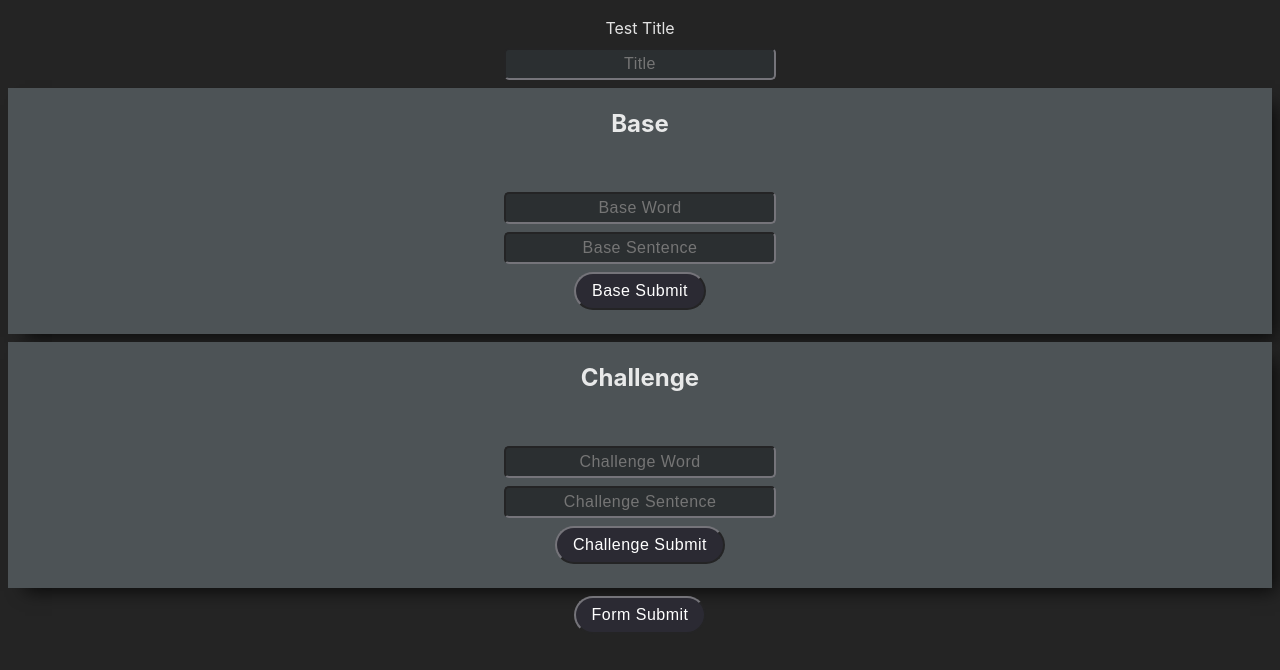
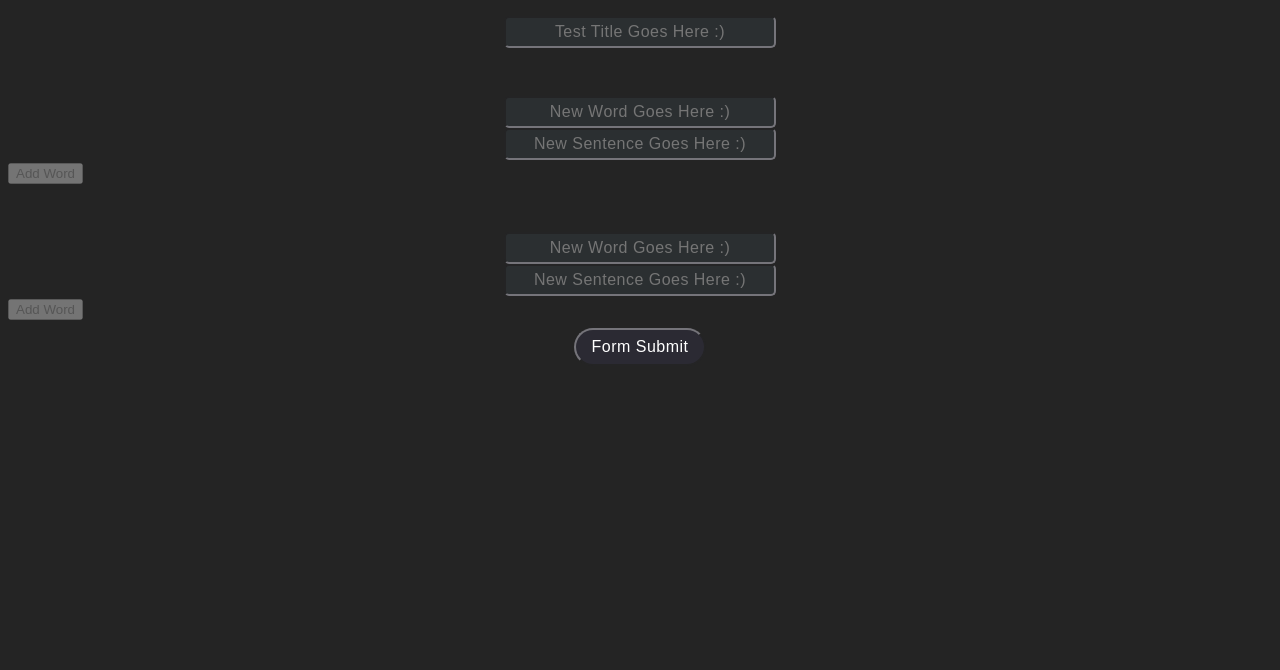
Before and after one commit to InstincDev/spellwell-frontend, a React (Vite) app: page /test in a window 1280 px wide. Shown: the top 670 px of the page. Built offline with nearby package versions, Linux system fonts and the light colour scheme.

Commit message:
Big refactor

```diff
--- a/src/components/atoms/ExampleAtom/ExampleAtom.jsx
+++ /dev/null
@@ -1,4 +0,0 @@
-import styles from './ExampleAtom.module.scss'
-export function ExampleAtom ({text = "Default ExampleAtom Text"}){
-    return <div className={styles.ExampleAtom}><p>{text}</p></div>
-}
--- a/src/components/atoms/ExampleAtom/ExampleAtom.module.scss
+++ /dev/null
@@ -1,4 +0,0 @@
-.ExampleAtom{
-    background: black;
-    color: white;
-}
--- a/src/components/atoms/InputToolTip/InputToolTip.jsx
+++ /dev/null
@@ -1,3 +0,0 @@
- export function InputToolTip({ message }) {
-    return <span style={{color:"#ff1a28", fontSize: "1.2rem"}}>{message}</span>;
-}
--- a/src/components/atoms/index.js
+++ b/src/components/atoms/index.js
@@ -1,3 +1,2 @@
-export {ExampleAtom} from './ExampleAtom/ExampleAtom'
 export {AddWords} from './AddWords/AddWords'
-export {InputToolTip} from './InputToolTip/InputToolTip'
+export {Word} from './Word/Word'
--- a/src/components/molecules/BaseInput/BaseInput.jsx
+++ b/src/components/molecules/BaseInput/BaseInput.jsx
@@ -1,38 +1,58 @@
 import { useState } from "react";
 import { form_label } from "../../../styling/form.module.sass";
-import userInputEnums from "../../../utils/userInputEnums";
 
-export function BaseInput({ name, type, placeholder }) {
-    const [inputValue, setInputValue] = useState("");
-    const [checkPassword, setCheckPassword] = useState(false);
+// TODO: Should the component take a prop to set if required or not?
+// TODO: Create validation patterns for inputs. They should be passed in through props probably.
+// TODO: Remove WordInput component and all its references after adding patterns.
+
+export function BaseInput({
+  name,
+  type,
+  placeholder,
+  value,
+  setValue,
+}) {
+  if (type === "password") return passwordInput(name,placeholder,value,setValue)
+  else return basicInput(name, type, placeholder, value, setValue)
+}
+
+const passwordInput = (name, placeholder, value, setValue,) => {
+  const [showPassword, setShowPassword] = useState(false)
 
   return (
     <label htmlFor={name} className={form_label}>
       <input
-                type={!checkPassword ? type : "text"}
+        type={showPassword ? "text" : "password"}
         name={name}
         id={name}
         placeholder={placeholder}
-                onChange={(e) => setInputValue(e.target.value)}
-                value={inputValue}
-                minLength={
-                    name == userInputEnums.USER_PASSWORD ||
-                    name == userInputEnums.USER_CONFIRM_PASSWORD
-                        ? "8"
-                        : "5"
-                }
-                required
+        value={value}
+        onChange={(e)=> setValue(e.target.value)}
+        minLength="8"
       />
 
-            {type == "password" && (
       <button
-                    onClick={() => {
-                        setCheckPassword(!checkPassword);
-                    }}
+        onClick={() => setShowPassword(!checkPassword)}
       >
-                    {checkPassword === true ? "Hide Password" : "Show Password"}
+        {showPassword ? "Hide Password" : "Show Password"}
       </button>
-            )}
     </label>
-    );
+  )
 }
+
+// Just a catch all for any input types that wont have specific behaviours.
+const basicInput = (name, type, placeholder, value, setValue) => {
+  return (
+    <label htmlFor={name} className={form_label}>
+      <input
+        type={type}
+        name={name}
+        id={name}
+        placeholder={placeholder}
+        value={value}
+        onChange={(e)=> setValue(e.target.value)}
+        minLength="2"
+      />
+    </label>
+  )
+}
--- a/src/components/molecules/WordList/WordList.jsx
+++ b/src/components/molecules/WordList/WordList.jsx
@@ -1,20 +1,20 @@
-import {word_list, delete_word} from "./WordList.module.sass"
+import {word_list } from "./WordList.module.sass"
+import { Word } from "../../";
 
-export function WordList({ wordList, deleteWord }) {
-    function handleOnClick(index) {
-        deleteWord(index);
-    }
-    return (
-        <ul className={word_list}>
-            {wordList.map(({ word, sentence }, i) => (
-                <li key={`wordList-${i}`}>
-                    <p>Word: {word}</p>
-                    <p>Sentence: {sentence}</p>
-                    <button  className={delete_word} type="button" onClick={() => handleOnClick(i)}>
-                        Delete
-                    </button>
-                </li>
-            ))}
-        </ul>
-    );
+export function WordList({list, deleteWord}) {
+
+  return (
+    <ul className={word_list}>
+      {
+        list?.map(({word, sentence}, index) =>
+          <Word
+            key={`Word-${index}`}
+            word={word}
+            sentence={sentence}
+            deleteWord={()=> deleteWord(index)}
+          />
+        )
+      }
+    </ul>
+  );
 }
--- a/src/components/organisms/CreateTestForm/CreateTestForm.jsx
+++ b/src/components/organisms/CreateTestForm/CreateTestForm.jsx
@@ -1,61 +1,57 @@
 import { useState } from "react";
-import { AddWords, WordInput } from "../../";
+import { BaseInput, WordList } from "../../";
 import { postTest } from "../../../utils/serverRequest";
-import{create_test_form, form_head, form_label, form_button} from "../../../styling/form.module.sass"
-
-/*
-    TODO:
-         - Validate :)
-            - Title string length
-         - SASS
-*/
+import{create_test_form, form_button} from "../../../styling/form.module.sass"
 
 const BASE_WORD_LENGTH = 2;
 const CHALLENGE_WORD_LENGTH = 1;
 const TEACHERID = "64441ddc819c4a0efbd2e075";
 
 export function CreateTestForm() {
-    // TITLE STATE
   const [testTitle, setTestTitle] = useState("");
-    // WORD LIST STATE
+
+  // Word Inputs
+  const [baseWordInput, setBaseWordInput] = useState("")
+  const [challengeWordInput, setChallengeWordInput] = useState("")
+
+  // Word Sentences
+  const [baseWordSentenceInput, setBaseWordSentenceInput] = useState("")
+  const [challengeWordSentenceInput, setChallengeWordSentenceInput] = useState("")
+
+  // Word Lists
   const [baseWordList, setBaseWordList] = useState([]);
   const [challengeWordList, setChallengeWordList] = useState([]);
-    // ERROR STATE
-    const [formBaseWordError, setFormBaseWordError] = useState(null);
-    const [formChallengeWordError, setFormChallengeWordError] = useState(null);
+
+  const addBaseWord = () => {
+    setBaseWordList([...baseWordList, {word:baseWordInput, sentence:baseWordSentenceInput}])
+    setBaseWordInput("")
+    setBaseWordSentenceInput("")
+  }
+  const deleteBaseWord = (wordIndex) => {
+    if (baseWordList.length == 1) {
+      setBaseWordList([])
+      return
+    }
+    setBaseWordList(...baseWordList.filter((_,index)=> index !== wordIndex))
+  }
+
+  const addChallengeWord = () => {
+    setChallengeWordList([...challengeWordList, {word:challengeWordInput, sentence:challengeWordSentenceInput}])
+    setChallengeWordInput("")
+    setChallengeWordSentenceInput("")
+  }
+  const deleteChallengeWord = (wordIndex) => {
+    if (challengeWordList.length == 1) {
+      setChallengeWordList([])
+      return
+    }
+    setChallengeWordList(...challengeWordList.filter((_,index)=> index !== wordIndex))
+  }
 
   const handleSubmit = async (event) => {
     event.preventDefault();
-        // check if baseWordList && challengeWordList are of correct length
-        // if baseWordList is not of length -> show InputToolTip w/ message
-        // if challengeWordList is not of length -> show InputToolTip w/ message
 
-        let isError = false;
-
-        // Check the base and challenge word list length and set error state string if either list length is wrong
-        if (
-            baseWordList.length !== BASE_WORD_LENGTH ||
-            challengeWordList.length !== CHALLENGE_WORD_LENGTH
-        ) {
-            isError = false;
-            if (baseWordList.length > BASE_WORD_LENGTH) {
-                setFormBaseWordError("Too Many Base Words");
-            }
-            if (baseWordList.length < BASE_WORD_LENGTH) {
-                setFormBaseWordError("Too Few Base Words");
-            }
-            if (challengeWordList.length > CHALLENGE_WORD_LENGTH) {
-                setFormChallengeWordError("Too Many Challenge Words");
-            }
-            if (challengeWordList.length < CHALLENGE_WORD_LENGTH) {
-                setFormChallengeWordError("Too Few Challenge Words");
-            }
-        }
-        // Short circuit if any of the lists have an error
-        if (isError) {
-            console.log("we have an ERROR");
-            return;
-        }
+    if (isError()) return
 
     // Post request
     await postTest({
@@ -66,53 +62,73 @@ export function CreateTestForm() {
     });
   };
 
-    function addBaseWord(baseWordObj) {
-        setBaseWordList([...baseWordList, baseWordObj]);
-        setFormBaseWordError(null);
-    }
-
-    function addChallengeWord(challengeWordObj) {
-        setChallengeWordList([...challengeWordList, challengeWordObj]);
-        setFormChallengeWordError(null);
-    }
-
-    function deleteBaseWord(index) {
-        let arr = [...baseWordList];
-        arr.splice(index, 1);
-        setBaseWordList(arr);
-        setFormBaseWordError(null);
-    }
-
-    function deleteChallengeWord(index) {
-        let arr = [...challengeWordList];
-        arr.splice(index, 1);
-        setChallengeWordList(arr);
-        setFormChallengeWordError(null);
-    }
-
   return (
     <form className={create_test_form} onSubmit={handleSubmit}>
-            <label htmlFor="title" className={form_label}>
-                Test Title
-                <input type="title" name="title" placeholder="Title" onChange={(e)=> setTestTitle(e.target.value)} value={testTitle}/>
-            </label>
-            <WordInput
-                title={"Base"}
-                formWordError={formBaseWordError}
-                wordList={baseWordList}
-                addWord={addBaseWord}
-                deleteWord={deleteBaseWord}
+      <BaseInput name="title" type="text" placeholder="Test Title Goes Here :)" value={testTitle} setValue={setTestTitle} />
+      { /* Should this be componentized? */ }
+      <div>
+        <WordList list={baseWordList} deleteWord={deleteBaseWord}/>
+        <BaseInput
+          name="baseWordInput"
+          type="text"
+          placeholder="New Word Goes Here :)"
+          value={baseWordInput}
+          setValue={setBaseWordInput}
         />
+        <BaseInput
+          name="baseWordSentenceInput"
+          type="text"
+          placeholder="New Sentence Goes Here :)"
+          value={baseWordSentenceInput}
+          setValue={setBaseWordSentenceInput}
+        />
+        <button type="button" onClick={addBaseWord} disabled={baseWordInput.length < 2 || baseWordSentenceInput.length < 2}>Add Word</button>
+      </div>
 
-            <WordInput
-                title={"Challenge"}
-                formWordError={formChallengeWordError}
-                wordList={challengeWordList}
-                addWord={addChallengeWord}
-                deleteWord={deleteChallengeWord}
+      <div>
+        <WordList list={challengeWordList} deleteWord={deleteChallengeWord}/>
+        <BaseInput
+          name="challengeWordInput"
+          type="text"
+          placeholder="New Word Goes Here :)"
+          value={challengeWordInput}
+          setValue={setChallengeWordInput}
         />
-
-            <button className={form_button} type="submit">Form Submit</button>
+        <BaseInput
+          name="challengeWordSentenceInput"
+          type="text"
+          placeholder="New Sentence Goes Here :)"
+          value={challengeWordSentenceInput}
+          setValue={setChallengeWordSentenceInput}
+        />
+        <button type="button" onClick={addChallengeWord} disabled={challengeWordInput.length < 2 || challengeWordSentenceInput.length < 2}>Add Word</button>
+      </div>
+      { /* */}
+      <button className={form_button} type="submit" >Form Submit</button>
     </form>
   );
 }
+
+// TODO: Replace this with validation function you can pass into the onValidation check for inputs.
+function isError(baseWordList, challengeWordList){
+  let isError = false;
+  let errorMessage = ""
+
+  // Check the base and challenge word list length and set error state string if either list length is wrong
+  if (
+    baseWordList.length !== BASE_WORD_LENGTH ||
+    challengeWordList.length !== CHALLENGE_WORD_LENGTH
+  ) {
+    if (baseWordList.length > BASE_WORD_LENGTH) errorMessage = "Too Many Base Words"
+    if (baseWordList.length < BASE_WORD_LENGTH) errorMessage = "Too Few Base Words"
+    if (challengeWordList.length > CHALLENGE_WORD_LENGTH) errorMessage = "Too Many Challenge Words"
+    if (challengeWordList.length < CHALLENGE_WORD_LENGTH) errorMessage = "Too Few Challenge Words"
+  }
+  // Short circuit if any of the lists have an error
+  if (isError) {
+    console.log("we have an ERROR");
+    return true
+  }
+
+  return false
+}
--- a/src/components/organisms/ExampleOrganism/ExampleOrganism.jsx
+++ /dev/null
@@ -1,3 +0,0 @@
-export function ExampleOrganism ({text = "Default ExampleOrganism Text"}){
-    return <div><p>{text}</p></div>
-}
--- a/src/components/organisms/WordInput/WordInput.jsx
+++ b/src/components/organisms/WordInput/WordInput.jsx
@@ -1,5 +1,4 @@
 import { useState } from "react";
-import { InputToolTip } from "../../atoms";
 import { WordList } from "../../molecules";
 import {word_input, word_submit_button} from "./WordInput.module.sass"
 import {form_label, form_button} from "../../../styling/form.module.sass"
--- a/src/components/organisms/index.js
+++ b/src/components/organisms/index.js
@@ -1,4 +1,3 @@
-export {ExampleOrganism} from './ExampleOrganism/ExampleOrganism'
 export {CreateTestForm} from './CreateTestForm/CreateTestForm'
 export {CreateUserForm} from './CreateUserForm/CreateUserForm'
 export {WordInput} from './WordInput/WordInput'
--- a/src/pages/TestPage/TestPage.jsx
+++ b/src/pages/TestPage/TestPage.jsx
@@ -1,5 +1,5 @@
-import { useState } from "react";
-import { CreateTestForm } from "../../components";
+import { CreateTestForm, Word} from "../../components";
+
 export function TestPage() {
     return (
         <div>
```
Lines whose indentation alone changed are shown as unchanged.
